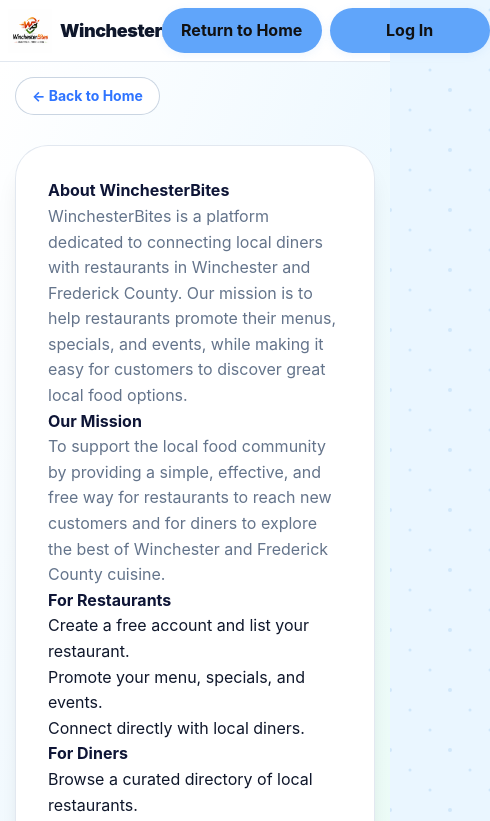
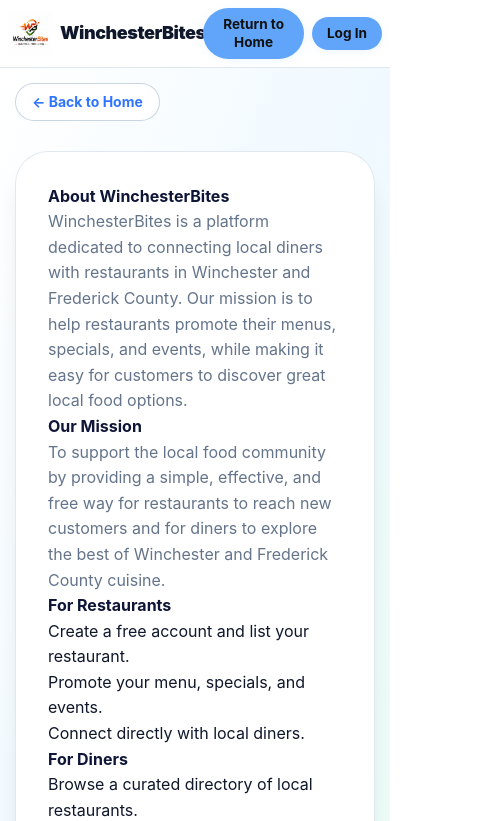
Before and after one commit to goatman500/winchesterbites-new, a Next.js app: page /about in a window 390 px wide. Shown: the top 821 px of the page, 490 px wide, since content can reach past the window. Built offline with nearby package versions, Linux system fonts and the light colour scheme; no server answers.

Commit message:
fix screen size 3

```diff
--- a/app/globals.css
+++ b/app/globals.css
@@ -1,5 +1,5 @@
 /* Bubble button style for navbar */
-.bubble-btn {
+ .bubble-btn {
   background: #60a5fa;
   color: #111 !important;
   border-radius: 9999px;
@@ -12,7 +12,14 @@
   box-shadow: 0 2px 8px 0 rgba(96, 165, 250, 0.10);
   transition: background 0.2s, color 0.2s, transform 0.2s;
   display: inline-block;
-}
+ }
+ @media (max-width: 640px) {
+   .bubble-btn {
+     min-width: 70px !important;
+     font-size: 0.85rem !important;
+     padding: 0.45rem 0 !important;
+   }
+ }
 .bubble-btn:hover {
   background: #3b82f6;
   color: #111 !important;
@@ -30,6 +37,13 @@
   transition: background 0.2s, color 0.2s, transform 0.2s;
   display: inline-block;
   border: none;
+}
+@media (max-width: 640px) {
+  .navbar-btn {
+    min-width: 70px !important;
+    font-size: 0.85rem !important;
+    padding: 0.45rem 0 !important;
+  }
 }
 /* Admin dashboard action buttons: lighter blue, consistent size */
 .admin-action-btn {
```
